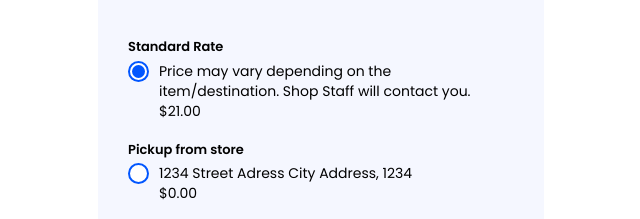
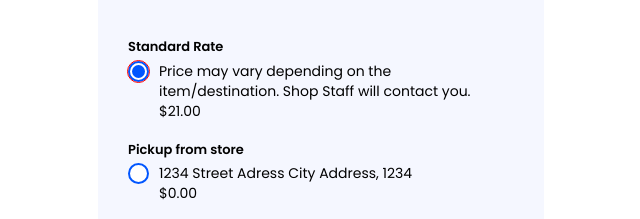
Before and after one commit to alexeylit88/lesson_16, a plain HTML site: page index.html in a window 1280 px wide. Both pictures are taken after a click on the label 640 px from the left and 1281 px from the top of the page. Shown: the part 1191-1410 px from the top of the page, 319-959 px from the left. Drawn offline with Linux system fonts and the light colour scheme.

Commit message:
Add files via upload

```diff
--- a/css/style.css
+++ b/css/style.css
@@ -207,6 +207,9 @@ body {
 	flex: 1 0 50px;
 	position: relative;
 }
+.summary-form__radio:focus + .summary-form__input-label::before {
+	outline: 1px solid red;
+}
 .summary-form__radio:checked + .summary-form__input-label::after {
 	transform: scale(1);
 }
```
